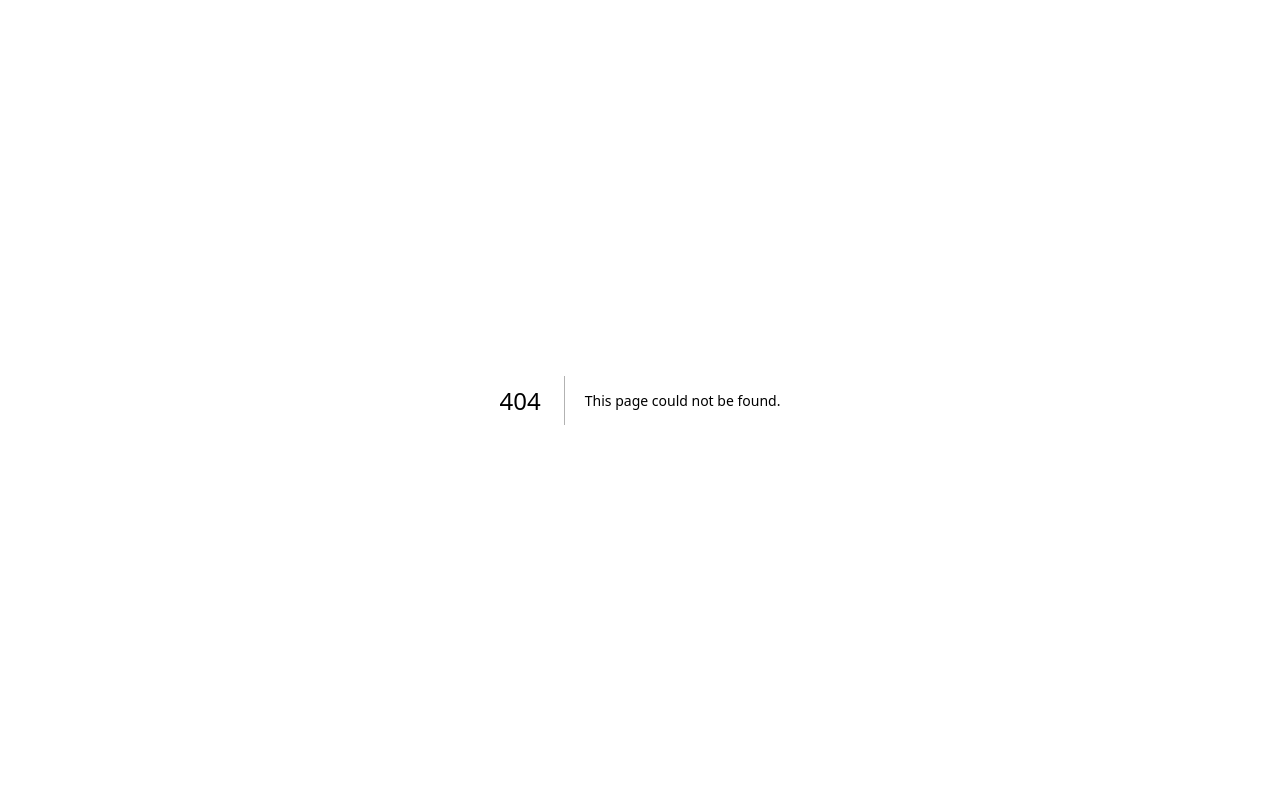
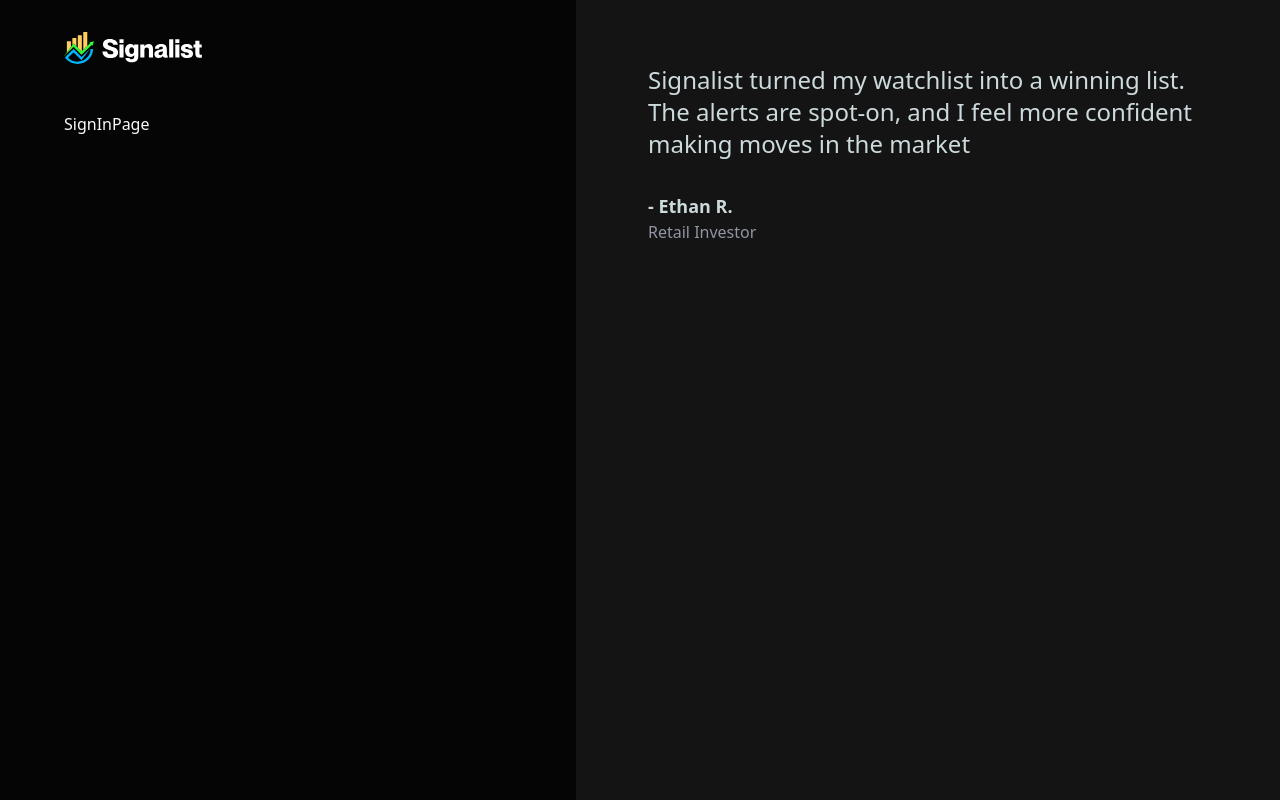
Before and after one commit to jesspal/your-finance-bro, a Next.js app: page /sign-in in a window 1280 px wide. Before the commit this address had no page. Built offline with nearby package versions, Linux system fonts and the light colour scheme.

Commit message:
started initial Sign-in page layout

```diff
--- /dev/null
+++ b/app/(auth)/layout.tsx
@@ -0,0 +1,32 @@
+import Image from "next/image";
+import Link from "next/link";
+
+const Layout = ({ children }: { children: React.ReactNode}) => {
+  return (
+    <main className="auth-layout">
+        <section className="auth-left-section scrollbar-hide-default">
+            <Link href="/" className="auth-logo">
+                <Image src="/assets/icons/logo.svg" alt="Signalist logo" width={140} height={32} className="h-8 w-auto"/>
+            </Link>
+
+            <div className="pb-6 lg:pb-8 flex-1">{children}</div>
+        </section>
+
+        <section className="auth-right-section">
+            <div className="z-10 relative lg:mt-4 lg:mb-16">
+                <blockquote className="auth-blockquote">
+                    Signalist turned my watchlist into a winning list. The alerts are spot-on, and I feel more confident making moves in the market
+                </blockquote>
+                <div className="flex items-center justify-between">
+                    <div>
+                        <cite className="auth-testimonial-author">- Ethan R.</cite>
+                        <p className="max-md:text-xs text-gray-500">Retail Investor</p>
+                    </div>
+                </div>
+            </div>
+        </section>
+    </main>
+  )
+}
+
+export default Layout;
--- /dev/null
+++ b/app/(auth)/sign-in/page.tsx
@@ -0,0 +1,7 @@
+const SignIn = () => {
+  return (
+    <div>SignInPage</div>
+  )
+}
+
+export default SignIn;
--- /dev/null
+++ b/app/(auth)/sign-up/page.tsx
@@ -0,0 +1,7 @@
+const SignUp = () => {
+  return (
+    <div>SignUpPage</div>
+  )
+}
+
+export default SignUp;
```
